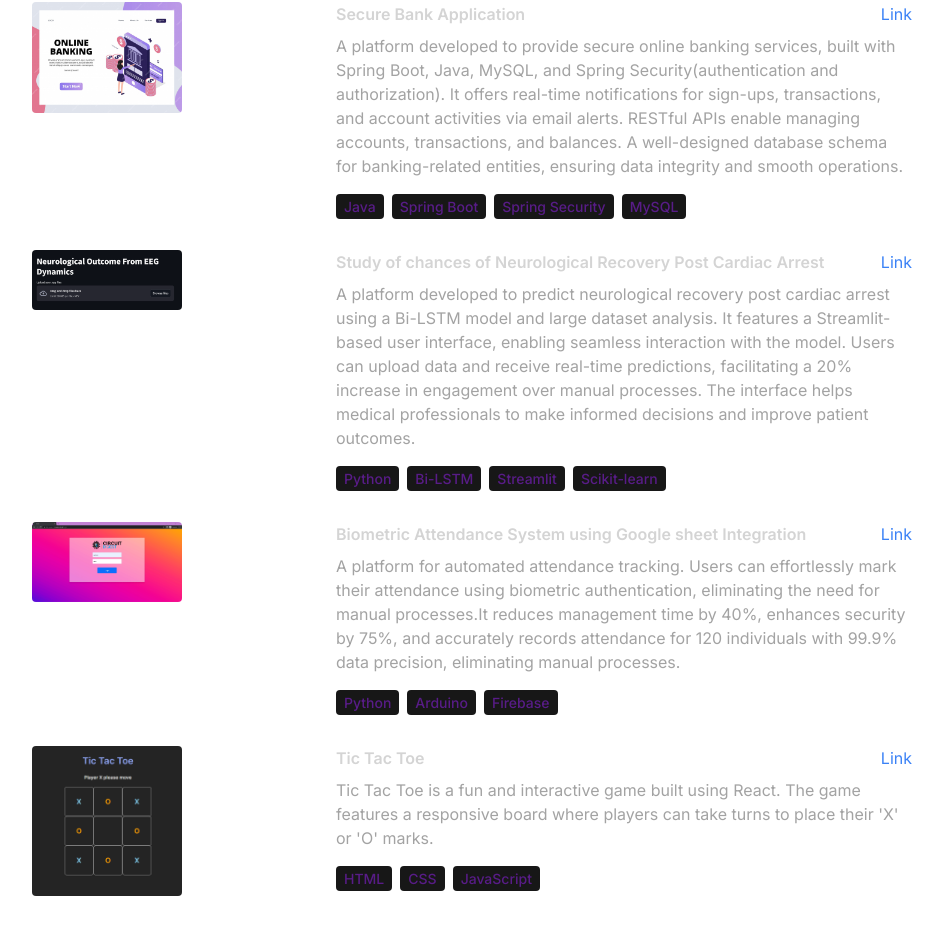
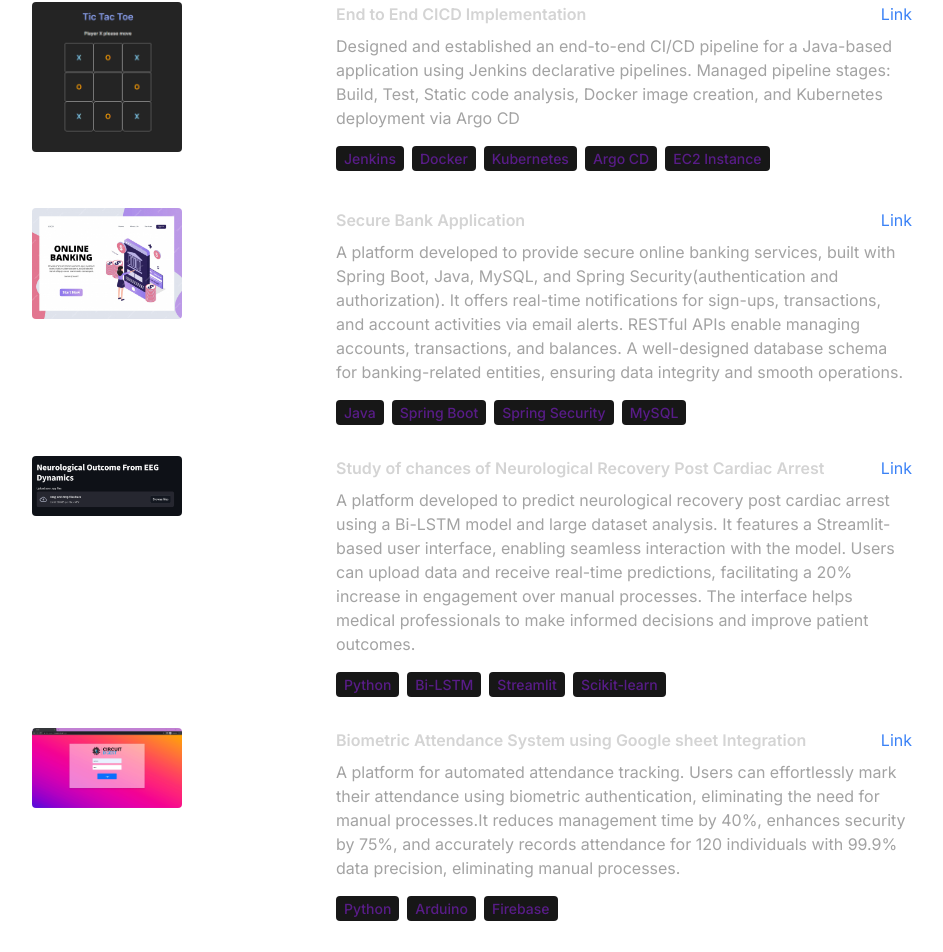
Before and after one commit to Sethumadhav24/portfolio, a React (Vite) app: page / in a window 1280 px wide. Shown: the part 1873-2825 px from the top of the page, without its empty margins (168-1111 px from the left). Built offline with nearby package versions, Linux system fonts and the light colour scheme.

Commit message:
update index.js

```diff
--- a/src/constants/index.js
+++ b/src/constants/index.js
@@ -49,6 +49,15 @@ export const EXPERIENCES = [
 
 export const PROJECTS = [
   {
+    title: "End to End CICD Implementation",
+    image: project4,
+    // link: "https://tic-tac-toe-pratik.vercel.app/",
+    link: "https://github.com/Sethumadhav24/tic-tac-toe",
+    description:
+      "Designed and established an end-to-end CI/CD pipeline for a Java-based application using Jenkins declarative pipelines. Managed pipeline stages: Build, Test, Static code analysis, Docker image creation, and Kubernetes deployment via Argo CD",
+    technologies: ["Jenkins", "Docker", "Kubernetes", "Argo CD", "EC2 Instance"],
+  },
+  {
     title: "Secure Bank Application",
     image: project1,
     // link: "https://sece-leaderboard-nitjsr.netlify.app/",
@@ -84,15 +93,6 @@ export const PROJECTS = [
       "A platform for automated attendance tracking. Users can effortlessly mark their attendance using biometric authentication, eliminating the need for manual processes.It reduces management time by 40%, enhances security by 75%, and accurately records attendance for 120 individuals with 99.9% data precision, eliminating manual processes.",
     technologies: ["Python", "Arduino", "Firebase"],
   },
-  {
-    title: "Tic Tac Toe",
-    image: project4,
-    // link: "https://tic-tac-toe-pratik.vercel.app/",
-    link: "https://github.com/Sethumadhav24/tic-tac-toe",
-    description:
-      "Tic Tac Toe is a fun and interactive game built using React. The game features a responsive board where players can take turns to place their 'X' or 'O' marks.",
-    technologies: ["HTML", "CSS", "JavaScript"],
-  },
 ];
 
 export const CONTACT = {
```
